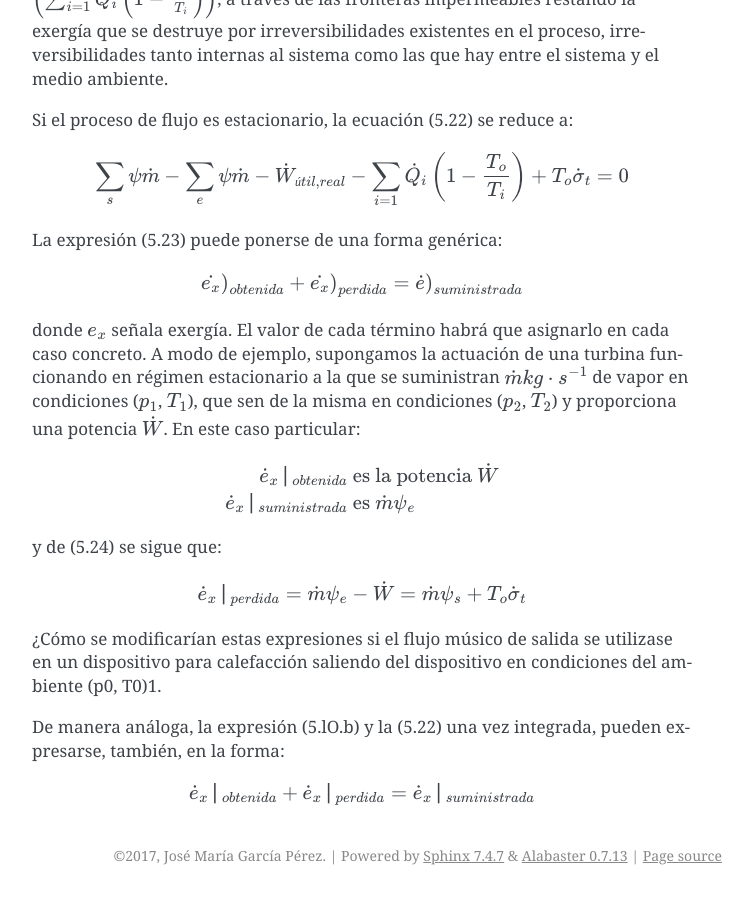
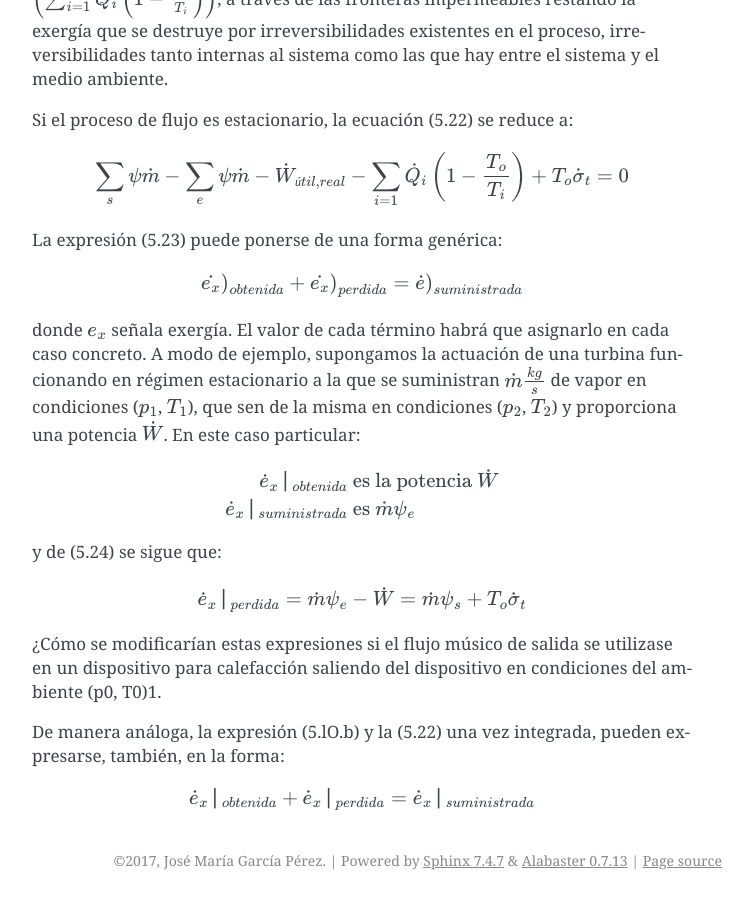
Before and after one commit to mantielero/termodinamica, a Sphinx documentation site: the page built from source/exergia_balance_sistemas_abiertos.rst, in a window 1280 px wide and 900 px high, scrolled down 1876 px. Shown: the whole window, without its empty margins (388-1141 px from the left). Built offline with Sphinx 7.4.7, drawn with Linux system fonts in a browser that asks for light colours; pages that are not in the unit, such as notebooks, are missing from menus.

Commit message:
Update exergia_balance_sistemas_abiertos.rst

```diff
--- a/source/exergia_balance_sistemas_abiertos.rst
+++ b/source/exergia_balance_sistemas_abiertos.rst
@@ -77,7 +77,7 @@ La expresión (5.23) puede ponerse de una forma genérica:
    \left. \dot{e_x} \right)_{obtenida} + \left. \dot{e_x}\right)_{perdida} = \left. \dot{e}\right)_{suministrada}
 
 
-donde :math:`e_x` señala exergía. El valor de cada término habrá que asignarlo en cada caso concreto. A modo de ejemplo, supongamos la actuación de una turbina funcionando en régimen estacionario a la que se suministran :math:`\dot{m} kg\cdot s^{-1}` de vapor en condiciones (:math:`p_1`, :math:`T_1`), que sen de la misma en condiciones (:math:`p_2`, :math:`T_2`) y proporciona una potencia :math:`\dot{W}`. En este caso particular:
+donde :math:`e_x` señala exergía. El valor de cada término habrá que asignarlo en cada caso concreto. A modo de ejemplo, supongamos la actuación de una turbina funcionando en régimen estacionario a la que se suministran :math:`\dot{m} \frac{kg}{s}` de vapor en condiciones (:math:`p_1`, :math:`T_1`), que sen de la misma en condiciones (:math:`p_2`, :math:`T_2`) y proporciona una potencia :math:`\dot{W}`. En este caso particular:
 
 .. math::
 
```
